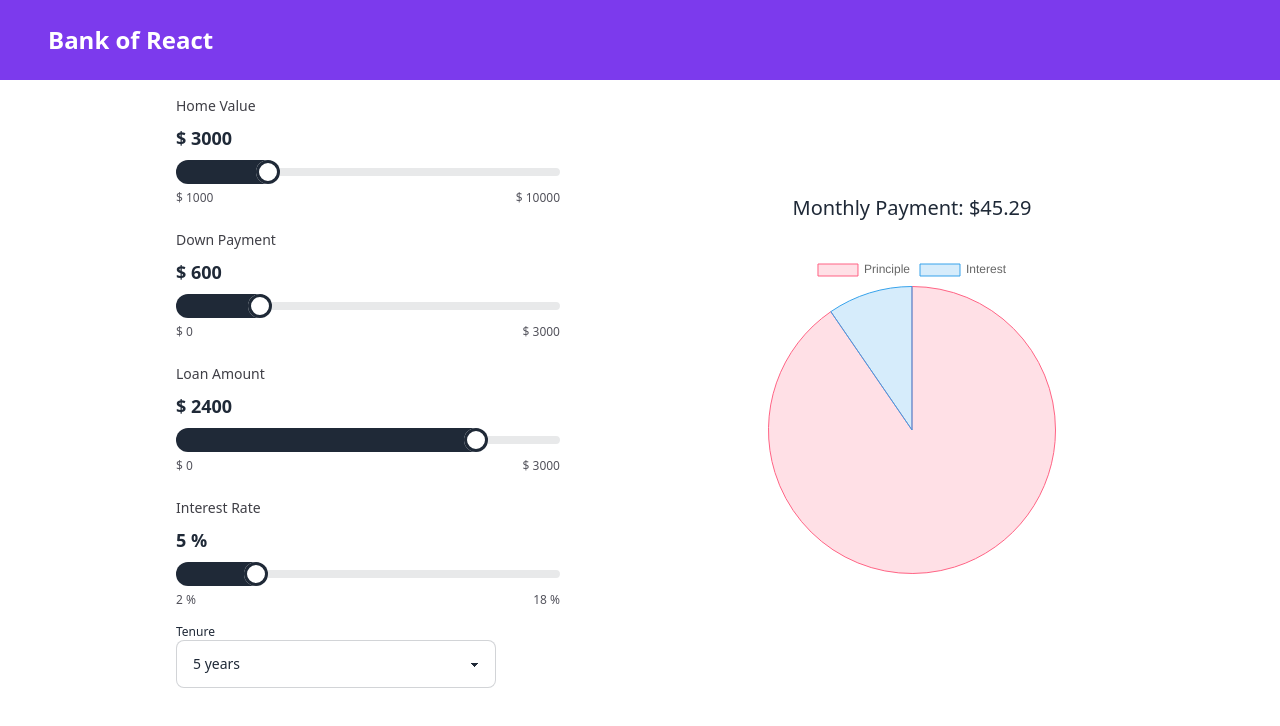
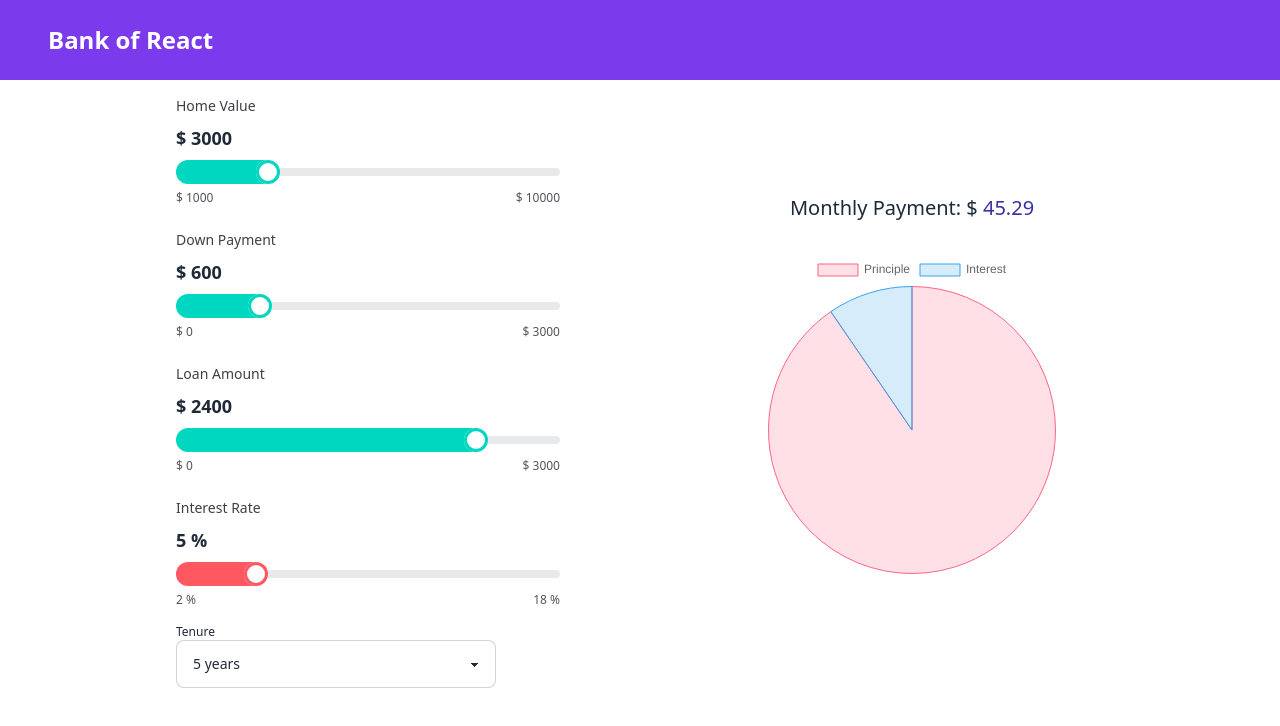
Before and after one commit to nirzon47/bank-of-react, a React (Create React App) app: page / in a window 1280 px wide. Shown: the top 726 px of the page. Built offline with nearby package versions, Linux system fonts and the light colour scheme.

Commit message:
minor styling addition

```diff
--- a/src/Chart.jsx
+++ b/src/Chart.jsx
@@ -32,7 +32,8 @@ const ChartResult = ({ data }) => {
 	return (
 		<div className='w-52 md:px-8 md:w-96 '>
 			<h3 className='mb-8 text-xl font-medium text-center'>
-				Monthly Payment: ${monthlyPayment.toFixed(2)}
+				Monthly Payment: ${' '}
+				<span className='text-indigo-800'>{monthlyPayment.toFixed(2)}</span>
 			</h3>
 			<Pie data={pieChartData} />
 		</div>
--- a/src/Slider.jsx
+++ b/src/Slider.jsx
@@ -10,7 +10,7 @@ const Slider = ({ min, max, step, label, type, id, value, onChange }) => {
 					min={min}
 					max={max}
 					step={step}
-					className='mb-1 range'
+					className='mb-1 range range-accent'
 					id={id}
 					value={value}
 				/>
@@ -32,7 +32,7 @@ const Slider = ({ min, max, step, label, type, id, value, onChange }) => {
 					max={max}
 					step={step}
 					value={value}
-					className='mb-1 range'
+					className='mb-1 range range-error'
 				/>
 			</div>
 			<div className='flex justify-between'>
```
